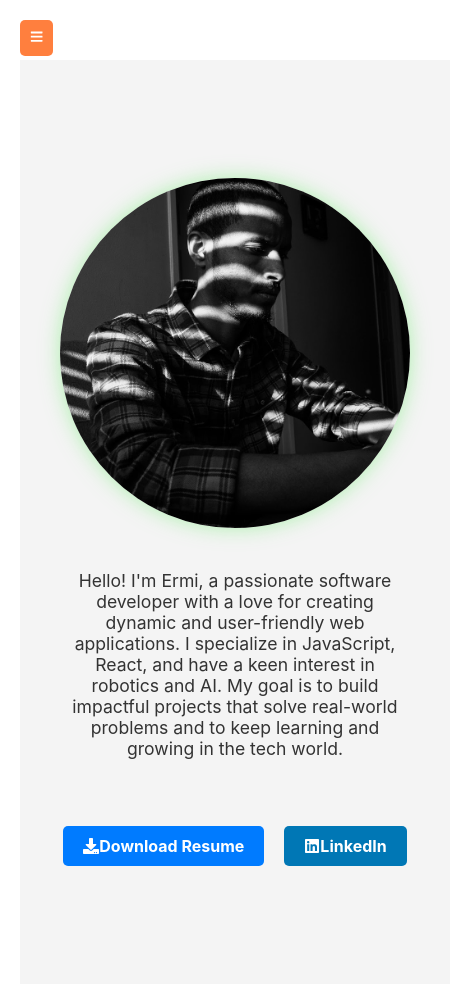
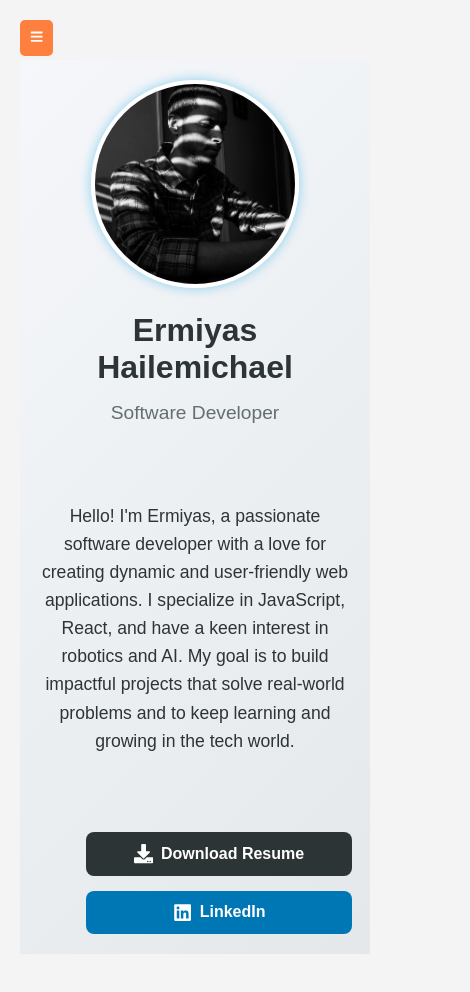
Before and after one commit to ErmiyasHailemichael/Ermi-s-corner, a React (Create React App) app: page / in a window 390 px wide. Shown: the top 992 px of the page, 470 px wide, since content can reach past the window. Built offline with nearby package versions, Linux system fonts and the light colour scheme.

Commit message:
style udpate

```diff
--- a/src/components/Home.js
+++ b/src/components/Home.js
@@ -5,27 +5,40 @@ import "../styles/home.css";
 const Home = () => {
   return (
     <section className="home-container">
+      <div className="hero-section">
+        <div className="profile-picture">
+          <img src="Ermibk.jpg" alt="Ermi" className="glow-effect" />
+        </div>
 
-      <div className="profile-picture">
-        <img src="Ermibk.jpg" alt="Ermi" className="glow-effect" />
+        <h1 className="name">Ermiyas Hailemichael</h1>
+        <h2 className="title">Software Developer</h2>
       </div>
-
 
       <div className="about-me">
         <p>
-          Hello! I'm Ermi, a passionate software developer with a love for creating dynamic and user-friendly web applications.
+          Hello! I'm Ermiyas, a passionate software developer with a love for creating dynamic and user-friendly web applications.
           I specialize in JavaScript, React, and have a keen interest in robotics and AI. My goal is to build impactful projects that
           solve real-world problems and to keep learning and growing in the tech world.
         </p>
       </div>
 
-
       <div className="button-container">
-        <a href="../Files/Logo/Ermiyas _Hailemichael.pdf" download className="icon-button download-button">
-          <FaDownload /> Download Resume
+        <a
+          href="../Files/Logo/Ermiyas _Hailemichael.pdf"
+          download
+          className="icon-button download-button"
+        >
+          <FaDownload className="button-icon" />
+          <span>Download Resume</span>
         </a>
-        <a href="https://www.linkedin.com/in/ermiyas-haile/" target="_blank" rel="noopener noreferrer" className="icon-button linkedin-button">
-          <FaLinkedin /> LinkedIn
+        <a
+          href="https://www.linkedin.com/in/ermiyas-haile/"
+          target="_blank"
+          rel="noopener noreferrer"
+          className="icon-button linkedin-button"
+        >
+          <FaLinkedin className="button-icon" />
+          <span>LinkedIn</span>
         </a>
       </div>
     </section>
--- a/src/styles/about.css
+++ b/src/styles/about.css
@@ -25,33 +25,30 @@
   margin-bottom: 20px;
 }
 
-.skill-boxes {
+.skill-buttons {
   display: flex;
   flex-wrap: wrap;
   justify-content: center;
-  gap: 20px; /* Space between skill boxes */
-  margin-bottom: 40px; /* Space between skills and the timeline */
+  gap: 15px;
 }
 
-.skill-box {
-  padding: 30px 20px;
+.skill {
+  padding: 20px 20px; /* More padding for box effect */
   background-color: #03a9f4;
   color: white;
-  border-radius: 10px;
-  box-shadow: 0 4px 8px rgba(0, 0, 0, 0.1);
-  width: 200px; /* Larger width for a bigger box */
-  text-align: center;
-  font-size: 18px;
+  border: none;
+  border-radius: 10px; /* Rounded corners */
+  cursor: default;
+  font-size: 45px;
   font-weight: bold;
-  transition: transform 0.3s ease, background-color 0.3s ease;
-  display: flex;
-  align-items: center;
-  justify-content: center;
+  transition: background-color 0.3s ease;
+  box-shadow: 0 4px 8px rgba(0, 0, 0, 0.1); /* Add shadow for box effect */
+  width: 150px; /* Define a width for consistency */
+  text-align: center; /* Center text */
 }
 
-.skill-box:hover {
-  background-color: #0288d1; /* Hover effect */
-  transform: translateY(-5px); /* Lift the box on hover */
+.skill:hover {
+  background-color: #0288d1; /* Slight color change on hover */
 }
 
 /* Education Timeline */
@@ -68,23 +65,23 @@
   display: flex;
   flex-direction: column;
   align-items: center;
-  gap: 30px; /* Space between timeline items */
 }
 
 .timeline-item {
   position: relative;
   background-color: #f9f9f9;
-  border-radius: 10px;
-  padding: 20px;
-  margin: 0 auto;
-  width: 60%;
+  border-left: none; /* Remove the border to make it more box-like */
+  border-radius: 10px; /* Rounded corners */
+  padding: 20px; /* Increased padding for a box effect */
+  margin: 15px 0;
+  width: 60%; /* Width of the box */
   text-align: left;
-  box-shadow: 0 4px 8px rgba(0, 0, 0, 0.1);
-  border: 1px solid #e0e0e0;
+  box-shadow: 0 4px 8px rgba(0, 0, 0, 0.1); /* Add shadow for box effect */
+  border: 1px solid #e0e0e0; /* Optional: add border for better visibility */
 }
 
 .timeline-item h4 {
-  margin: 0 0 10px;
+  margin: 0 0 10px; /* More space below title */
   font-size: 20px;
 }
 
@@ -99,22 +96,10 @@
   .timeline-item {
     width: 80%;
   }
-
-  .skill-box {
-    width: 150px; /* Smaller boxes on smaller screens */
-  }
 }
 
 @media (max-width: 480px) {
   .timeline-item {
     width: 90%;
   }
-
-  .skill-box {
-    width: 120px; /* Even smaller boxes on very small screens */
-  }
-
-  .about p {
-    font-size: 16px; /* Smaller font for better readability */
-  }
 }
--- a/src/styles/home.css
+++ b/src/styles/home.css
@@ -4,9 +4,28 @@
     align-items: center;
     justify-content: center;
     text-align: center;
-    padding: 40px;
+    padding: 40px 20px;
     min-height: 100vh;
-    background-color: #f4f4f4;
+    background: linear-gradient(135deg, #f5f7fa 0%, #e4e8eb 100%);
+  }
+
+  .hero-section {
+    margin-bottom: 40px;
+    animation: fadeIn 1s ease-out;
+  }
+
+  .name {
+    font-size: 2.5rem;
+    color: #2d3436;
+    margin: 20px 0 10px;
+    font-weight: 700;
+  }
+
+  .title {
+    font-size: 1.5rem;
+    color: #636e72;
+    margin-bottom: 20px;
+    font-weight: 500;
   }
 
   .profile-picture {
@@ -14,19 +33,20 @@
     position: relative;
   }
 
-
-
   .about-me {
-    max-width: 600px;
-    margin-bottom: 30px;
+    max-width: 700px;
+    margin: 0 auto 40px;
     font-size: 1.1em;
-    color: #333;
+    line-height: 1.6;
+    color: #2d3436;
+    animation: slideUp 1s ease-out;
   }
 
   .button-container {
     display: flex;
     gap: 20px;
     margin-top: 20px;
+    animation: slideUp 1.2s ease-out;
   }
 
   .icon-button {
@@ -35,14 +55,19 @@
     justify-content: center;
     text-decoration: none;
     color: white;
-    padding: 10px 20px;
-    border-radius: 5px;
-    font-weight: bold;
-    transition: background-color 0.3s ease;
+    padding: 12px 24px;
+    border-radius: 8px;
+    font-weight: 600;
+    transition: all 0.3s ease;
+    gap: 8px;
+  }
+
+  .button-icon {
+    font-size: 1.2em;
   }
 
   .download-button {
-    background-color: #007bff;
+    background-color: #2d3436;
   }
 
   .linkedin-button {
@@ -50,35 +75,91 @@
   }
 
   .icon-button:hover {
-    background-color: #0056b3;
+    transform: translateY(-2px);
+    box-shadow: 0 4px 12px rgba(0, 0, 0, 0.15);
   }
-  @keyframes glow{
-    0%{
-      box-shadow: 0 0 10px rgba(0, 162, 232, 0.4);
-    }
-    250%{
-      box-shadow: 0 0 20px rgba(255, 105, 180, 0.5);
-    }
-    50%{
-      box-shadow: 0 0 10px rgba(255, 215, 0, 0.6);
-    }
-    75%{
-      box-shadow: 0 0 20px rgba(144, 238,144, 0.7);
-    }
-    100%{
-      box-shadow: 0 0 10px rgba(0, 162, 232, 0.8);
-    }
+
+  .download-button:hover {
+    background-color: #1e272e;
   }
+
+  .linkedin-button:hover {
+    background-color: #005582;
+  }
+
   .profile-picture img {
-    width: 350px;
-    height: 350px;
+    width: 250px;
+    height: 250px;
     border-radius: 50%;
     object-fit: cover;
     animation: glow 2s infinite;
-    /* box-shadow: 0 0 20px rgba(0, 162, 232, 0.8); */
-    transition: box-shadow 0.3s ease;
+    transition: all 0.3s ease;
+    border: 4px solid white;
+    box-shadow: 0 0 20px rgba(0, 0, 0, 0.1);
   }
 
   .profile-picture img:hover {
-    box-shadow: 0 0 40px rgba(0, 162, 232, 1);
+    transform: scale(1.02);
+    box-shadow: 0 0 30px rgba(0, 162, 232, 0.4);
   }
+
+  @keyframes glow {
+    0% {
+      box-shadow: 0 0 10px rgba(0, 162, 232, 0.4);
+    }
+    50% {
+      box-shadow: 0 0 20px rgba(0, 162, 232, 0.6);
+    }
+    100% {
+      box-shadow: 0 0 10px rgba(0, 162, 232, 0.4);
+    }
+  }
+
+  @keyframes fadeIn {
+    from {
+      opacity: 0;
+    }
+    to {
+      opacity: 1;
+    }
+  }
+
+  @keyframes slideUp {
+    from {
+      opacity: 0;
+      transform: translateY(20px);
+    }
+    to {
+      opacity: 1;
+      transform: translateY(0);
+    }
+  }
+
+  @media (max-width: 768px) {
+    .home-container {
+      padding: 20px;
+    }
+
+    .name {
+      font-size: 2rem;
+    }
+
+    .title {
+      font-size: 1.2rem;
+    }
+
+    .profile-picture img {
+      width: 200px;
+      height: 200px;
+    }
+
+    .button-container {
+      flex-direction: column;
+      gap: 15px;
+    }
+
+    .icon-button {
+      width: 100%;
+      max-width: 300px;
+    }
+  }
--- a/src/styles/project.css
+++ b/src/styles/project.css
@@ -1,14 +1,22 @@
 /* General Projects Section Styling */
+body {
+    background-color: #f4f4f4; /* Set main background color for the entire website */
+    color: #111; /* Optional: Adjust text color for better contrast */
+    margin: 0; /* Remove default margin */
+    padding: 0; /* Remove default padding */
+    font-family: 'Arial', sans-serif; /* Optional: Set a default font */
+    overflow-x: hidden; /* Prevent horizontal scroll */
+  }
 .projects {
     padding: 60px 20px;
-    background-color: #1d061a;
+    background-color: transparent;
     text-align: center;
   }
 
   .projects h1 {
     font-size: 36px;
     margin-bottom: 40px;
-    color: #fff;
+    color: #111;
   }
 
   /* Container and Box Styling */
@@ -17,25 +25,25 @@
     justify-content: center;
     align-items: center;
     flex-wrap: wrap;
-    padding: 40px 50px;
+    padding: 40px 20px; /* Reduced padding for smaller screens */
   }
 
   .container .box {
     position: relative;
-    width: 600px;
-    height: 600px;
+    width: 100%; /* Use full width for smaller screens */
+    max-width: 600px; /* Max width for larger screens */
+    height: auto; /* Allow height to adjust based on content */
     display: flex;
     justify-content: center;
     align-items: center;
-    margin: 40px 30px;
+    margin: 20px 0; /* Reduced margin for smaller screens */
     transition: 0.5s;
   }
-
 
   .container .box .content {
     position: relative;
     left: 0;
-    padding: 20px 40px;
+    padding: 20px;
     background: rgba(255, 255, 255, 0.05);
     backdrop-filter: blur(10px);
     box-shadow: 0 5px 15px rgba(0, 0, 0, 0.1);
@@ -43,32 +51,38 @@
     z-index: 1;
     transition: 0.5s;
     color: #fff;
+    width: 90%; /* Adjust width for better responsiveness */
+    max-width: 500px; /* Max width for content */
+    text-align: left; /* Better readability */
   }
 
   .container .box:hover .content {
     left: -25px;
-    padding: 60px 40px;
+    padding: 40px; /* Adjusted padding */
   }
 
   .container .box .content h2 {
-    font-size: 2em;
+    font-size: 1.8em; /* Adjusted font size */
     color: #fff;
     margin-bottom: 10px;
   }
 
   .container .box .content p {
-    font-size: 1.1em;
+    font-size: 1em; /* Adjusted font size */
     margin-bottom: 10px;
-    line-height: 1.4em;
+    line-height: 1.5em;
   }
 
   .container .box .content .links {
     margin-top: 20px;
+    display: flex;
+    flex-wrap: wrap; /* Make links wrap */
+    gap: 10px; /* Spacing between links */
   }
 
   .container .box .content a {
     display: inline-block;
-    font-size: 1.1em;
+    font-size: 1em;
     color: #111;
     background: #fff;
     padding: 10px;
@@ -83,3 +97,57 @@
     border: 1px solid rgba(255, 0, 88, 0.4);
     box-shadow: 0 1px 15px rgba(1, 1, 1, 0.2);
   }
+
+  /* Media Queries for Responsive Design */
+
+  /* Medium Devices (Tablets) */
+  @media (max-width: 768px) {
+    .projects h1 {
+      font-size: 28px; /* Smaller title for tablets */
+    }
+
+    .container {
+      padding: 30px 10px; /* Less padding */
+    }
+
+    .container .box .content {
+      padding: 20px; /* Less padding */
+    }
+
+    .container .box .content h2 {
+      font-size: 1.6em; /* Smaller font size */
+    }
+
+    .container .box .content p {
+      font-size: 0.9em; /* Smaller font size */
+    }
+  }
+
+  /* Small Devices (Mobile Phones) */
+  @media (max-width: 480px) {
+    .projects h1 {
+      font-size: 24px; /* Smaller title for mobile */
+      margin-bottom: 30px; /* Adjusted margin */
+    }
+
+    .container .box {
+      margin: 10px 0; /* Reduced margin for mobile */
+    }
+
+    .container .box .content {
+      padding: 15px; /* Reduced padding */
+    }
+
+    .container .box .content h2 {
+      font-size: 1.4em; /* Smaller font size */
+    }
+
+    .container .box .content p {
+      font-size: 0.85em; /* Smaller font size */
+    }
+
+    .container .box .content a {
+      font-size: 0.9em; /* Adjusted font size for links */
+      padding: 8px; /* Adjusted padding for links */
+    }
+  }
```
Also changed, not shown: src/components/About.js (+53 -0 lines), src/components/Projects.js (+101 -14 lines), src/Files/Logo/mock1.png (added).
